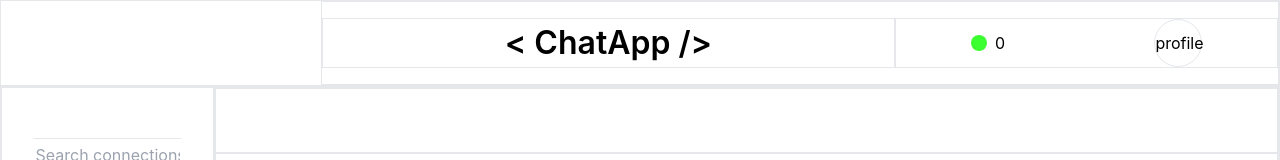
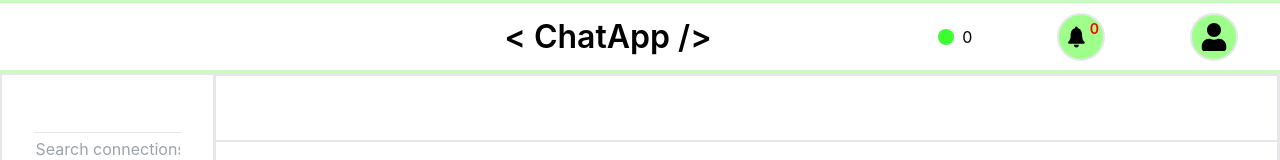
Before and after one commit to rajat-33/chatApp-frontend, a React (Create React App) app: page /chat/1 in a window 1280 px wide. Shown: the top 160 px of the page. Built offline with nearby package versions, Linux system fonts and the light colour scheme; no server answers; sample sign-in values are in the browser's storage.

Commit message:
added notification button in home

```diff
--- a/src/components/Home.js
+++ b/src/components/Home.js
@@ -3,6 +3,8 @@ import { IoSearch } from "react-icons/io5";
 import axios from "axios";
 import { useParams, useNavigate } from "react-router-dom";
 import io from "socket.io-client";
+import { FaUser } from "react-icons/fa";
+import { IoIosNotifications } from "react-icons/io";
 
 const socket = io("http://localhost:8000"); // Use your backend server URL
 
@@ -10,6 +12,7 @@ const Home = () => {
   const [allUsers, setAllUsers] = useState([]);
   const [activeUsers, setActiveUsers] = useState(0);
   const [timer, setTimer] = useState(0);
+  const [pendingRequests, setPendingRequests] = useState([]);
   const { id } = useParams();
   const navigate = useNavigate();
 
@@ -41,12 +44,25 @@ const Home = () => {
       });
   };
 
+  const handlePendingRequests = async () => {
+    await axios
+      .get(`http://localhost:8000/request/getRequest/${id}`)
+      .then((res) => {
+        setPendingRequests(res.data.requestResults);
+        console.log(res);
+      })
+      .catch((err) => {
+        console.log(err);
+      });
+  };
+
   useEffect(() => {
     if (!localStorage.getItem("authToken")) {
       navigate(`/login`);
     }
     handleGetAllUsers(document.getElementById("searchUsersInputElement").value);
     handleGetActiveUsers();
+    handlePendingRequests();
 
     socket.on("connect", () => {
       console.log("Connected to server");
@@ -60,6 +76,8 @@ const Home = () => {
   useEffect(() => {
     handleGetAllUsers(document.getElementById("searchUsersInputElement").value);
     handleGetActiveUsers();
+    handlePendingRequests();
+    console.log(1);
     setInterval(() => {
       setTimer((timer + 1) % 2);
     }, 5000);
@@ -67,23 +85,33 @@ const Home = () => {
 
   return (
     <div className="h-full w-full flex flex-col">
-      <div className="flex h-[calc(12%)] justify-end items-center border">
-        <div className="flex h-full w-3/4 border justify-end items-center">
-          <div className="w-3/5 border text-center text-[2rem] font-semibold">
+      <div className="flex h-[calc(10%)] justify-end items-center border-y-[0.2rem] border-[#C6FFBB]">
+        <div className="flex h-full w-3/4 justify-end items-center">
+          <div className="w-3/5 text-center text-[2rem] font-semibold">
             &lt; ChatApp /&gt;
           </div>
-          <div className="w-2/5 border flex justify-around">
+          <div
+            className="w-2/5 flex justify-around"
+            title="Currently active users"
+          >
             <div className="flex justify-center items-center">
               <span className="h-4 w-4 bg-[#3CFF31] rounded-lg"></span>
               <span className="ml-2">{activeUsers}</span>
             </div>
+            <button className="w-12 h-12 rounded-[10rem] border flex justify-center items-center hover:bg-[#3CFF31] bg-[#9FFF8B] text-[1.75rem] border-2 p-1">
+              <IoIosNotifications />
+              <span className="h-full text-sm text-[#FF0000] font-semibold">
+                {pendingRequests.length}
+              </span>
+            </button>
             <button
-              className="w-12 h-12 rounded-[10rem] border"
+              className="w-12 h-12 rounded-[10rem] border flex justify-center items-center hover:bg-[#3CFF31] bg-[#9FFF8B] text-[1.75rem] border-2"
               onClick={() => {
                 navigate(`/profile/${id}`);
               }}
+              title="Profile"
             >
-              profile
+              <FaUser />
             </button>
           </div>
         </div>
@@ -111,8 +139,10 @@ const Home = () => {
                       key={ind}
                     >
                       <div className="w-1/6 h-full flex justify-center items-center">
-                        {u.isActive && (
+                        {u.isActive ? (
                           <span className="h-3 w-3 bg-[#3CFF31] rounded-lg border"></span>
+                        ) : (
+                          <span className="h-3 w-3 bg-[#FF0000] rounded-lg border"></span>
                         )}
                       </div>
                       <div className="w-1/2 text-lg text-center">{u.name}</div>
--- a/src/components/Profile.js
+++ b/src/components/Profile.js
@@ -1,10 +1,15 @@
 import React, { useEffect, useState } from "react";
 import axios from "axios";
 import { useParams, useNavigate } from "react-router-dom";
+import { FaRegUser } from "react-icons/fa";
+import { MdArrowForwardIos } from "react-icons/md";
 
 const Profile = () => {
   const [userDetails, setUserDetails] = useState({});
+  const [isLoading, setIsLoading] = useState(true);
   const { id } = useParams();
+  const navigate = useNavigate();
+
   const handleGetUserDetails = async () => {
     await axios
       .get(`http://localhost:8000/auth/getUsers/${id}`)
@@ -12,6 +17,19 @@ const Profile = () => {
         // console.log("here");
         console.log(res.data.getUserResult);
         setUserDetails(res.data.getUserResult[0]);
+        setIsLoading(false);
+      })
+      .catch((err) => {
+        console.log(err.response.data.msg);
+      });
+  };
+
+  const handleLogOutUser = async () => {
+    await axios
+      .patch(`http://localhost:8000/auth/logOutUser/${id}`)
+      .then(() => {
+        // console.log("here");
+        navigate(`/login`);
       })
       .catch((err) => {
         console.log(err.response.data.msg);
@@ -20,35 +38,40 @@ const Profile = () => {
 
   useEffect(() => {
     handleGetUserDetails();
-  }, []);
+  }, [isLoading]);
 
-  if (userDetails)
+  if (!isLoading)
     return (
-      <div className="w-1/3 h-2/3 border">
+      <div className="w-1/4 h-2/3 border rounded">
         <div className="flex flex-col justify-center items-center w-full h-full">
-          <div className="flex w-2/5 justify-around items-center border py-2">
-            <div className="h-16 w-16 rounded-[5rem] border justify-center items-center flex text-[3rem]">
-              {userDetails.name[0]}
+          <div className="flex w-2/5 justify-center items-center py-2">
+            <div className="h-16 w-16 rounded-[5rem] justify-center items-center flex text-[3rem]">
+              <FaRegUser />
             </div>
-            <div className="flex flex-col justify-center items-center border">
-              <span className="text-lg font-bold">{userDetails.name}</span>
-              <span>{userDetails.userName}</span>
+            <div className="flex flex-col justify-center items-center ml-8">
+              <span className="text-xl font-semibold">{userDetails.name}</span>
+              <span className="text-sm italic">{userDetails.userName}</span>
             </div>
           </div>
-          <div className="flex flex-col justify-around items-center border h-full px-8 py-16 w-full">
-            <div className="flex py-4 px-4 border rounded bg-[#C6FFBB] w-3/4 text-lg">
+          <div className="flex flex-col justify-around items-center h-full px-8 py-12 w-full">
+            <div className="flex py-4 px-4 border rounded bg-[#C6FFBB] w-full text-lg">
               Connections {userDetails.connections.length}
             </div>
-            <div className="flex py-4 px-4 border rounded bg-[#C6FFBB] w-3/4 text-lg">
+            <div className="flex py-4 px-4 border rounded bg-[#C6FFBB] w-full text-lg">
               Pending Requests {}
             </div>
-            <div className="flex py-4 px-4 border rounded bg-[#C6FFBB] w-3/4 text-lg">
+            <div className="flex py-4 px-4 border rounded bg-[#C6FFBB] w-full text-lg">
               Last Visited
             </div>
             {/* <div className="flex">Change Password </div> */}
-            <div className="flex justify-end w-full">
-              <button className="px-4 py-1 border rounded bg-[#C6FFBB] hover:bg-[#3CFF31]">
-                Logout
+            <div className="flex justify-end w-full mt-8">
+              <button
+                className="px-4 py-1 border rounded bg-[#C6FFBB] hover:bg-[#3CFF31] flex justify-center items-center"
+                onClick={() => {
+                  handleLogOutUser();
+                }}
+              >
+                Logout <MdArrowForwardIos />
               </button>
             </div>
           </div>
--- a/src/components/Signup.js
+++ b/src/components/Signup.js
@@ -1,7 +1,7 @@
 import React, { useState } from "react";
-import { MdArrowForwardIos } from "react-icons/md";
 import axios from "axios";
 import { useNavigate } from "react-router-dom";
+import { MdArrowForwardIos } from "react-icons/md";
 
 const Signup = () => {
   const [name, setName] = useState("");
```
